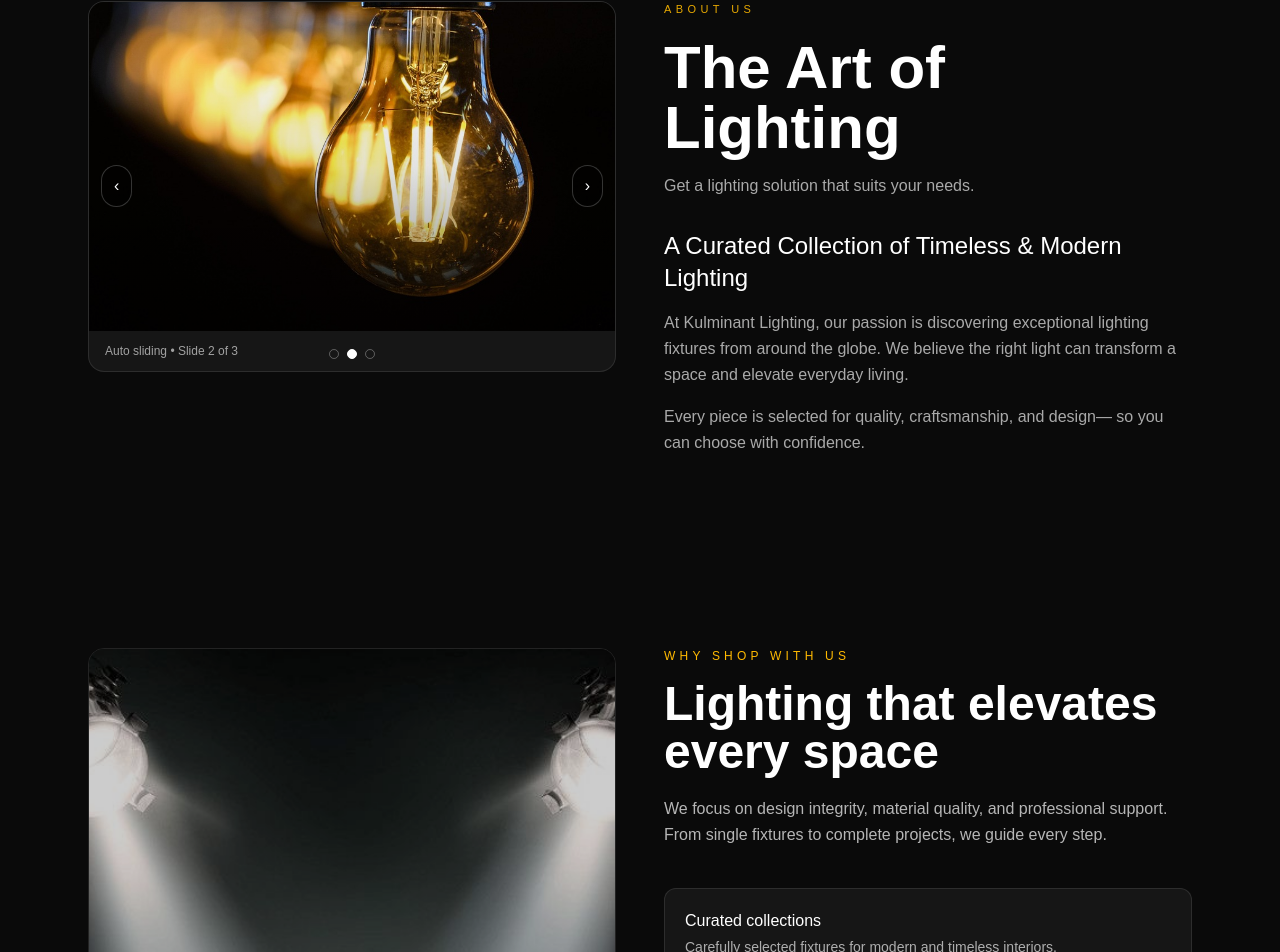
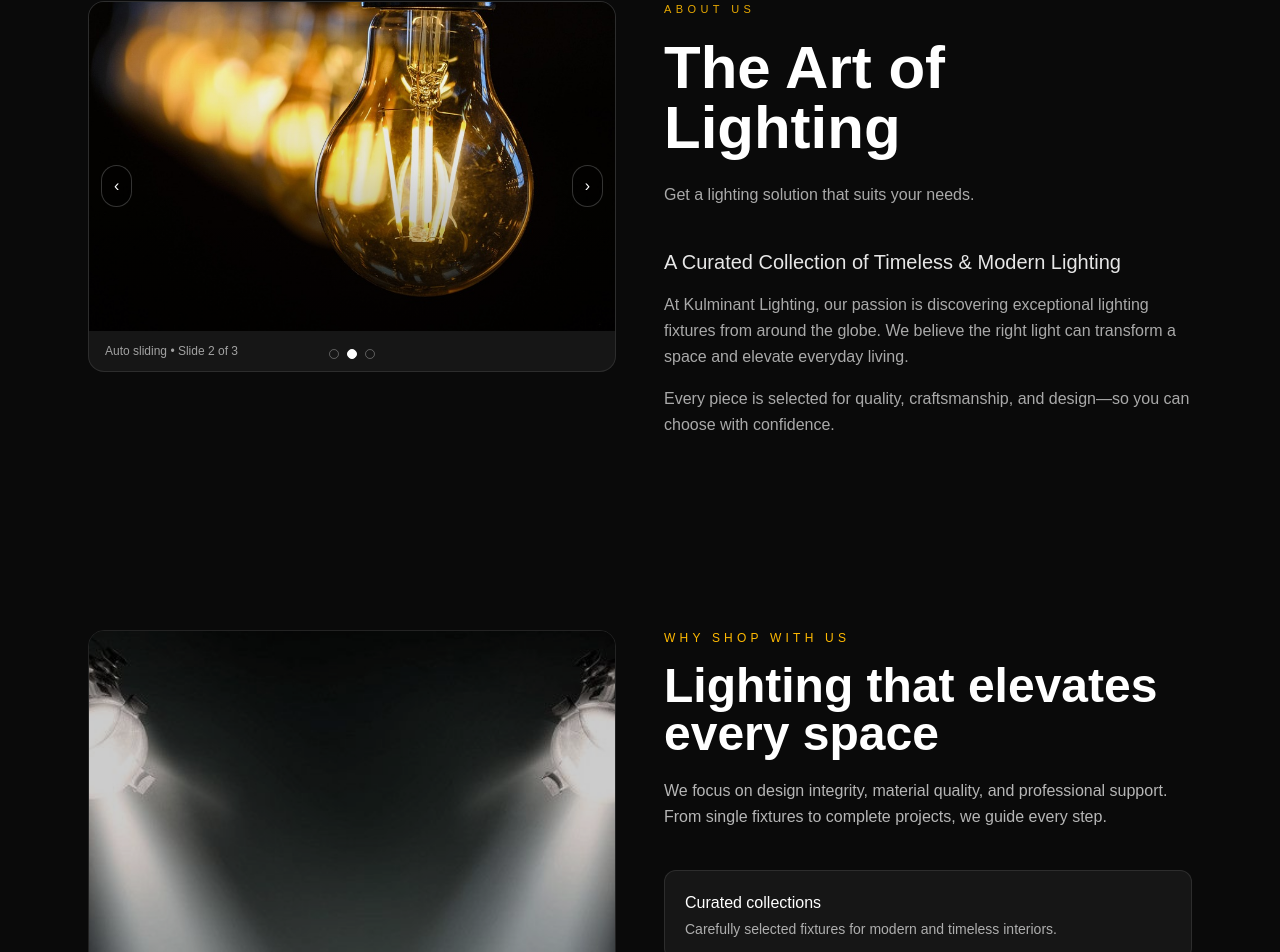
Before and after one commit to beqooo09/kulminant-lighting, a Next.js app: page / in a window 1280 px wide. Shown: the part 815-1767 px from the top of the page. Built offline with nearby package versions, Linux system fonts and the light colour scheme.

Commit message:
Polish About section typography and spacing

```diff
--- a/components/sections/AboutArt.tsx
+++ b/components/sections/AboutArt.tsx
@@ -11,7 +11,6 @@ export default function AboutArt() {
   return (
     <section id="about" className="bg-neutral-950 text-white">
       <div className="mx-auto grid max-w-6xl gap-12 px-6 py-24 md:grid-cols-2">
-
         {/* Slider (animated) */}
         <FadeIn delay={0.05}>
           <div className="md:order-2">
@@ -27,31 +26,29 @@ export default function AboutArt() {
             </div>
 
             <h2 className="mt-5 text-4xl font-semibold md:text-6xl">
-
               The Art of Lighting
             </h2>
 
-            <p className="mt-4 text-white/65">
+            <p className="mt-6 text-white/65 leading-relaxed">
               Get a lighting solution that suits your needs.
             </p>
 
-            <h3 className="mt-8 text-xl font-medium text-white md:text-2xl">
+            <h3 className="mt-10 text-lg font-medium text-white/90 md:text-xl">
               A Curated Collection of Timeless & Modern Lighting
             </h3>
 
             <p className="mt-4 leading-relaxed text-white/65">
               At Kulminant Lighting, our passion is discovering exceptional
-              lighting fixtures from around the globe. We believe the right light
-              can transform a space and elevate everyday living.
+              lighting fixtures from around the globe. We believe the right
+              light can transform a space and elevate everyday living.
             </p>
 
             <p className="mt-4 leading-relaxed text-white/65">
-              Every piece is selected for quality, craftsmanship, and design—
-              so you can choose with confidence.
+              Every piece is selected for quality, craftsmanship, and design—so
+              you can choose with confidence.
             </p>
           </div>
         </FadeIn>
-
       </div>
     </section>
   );
```
